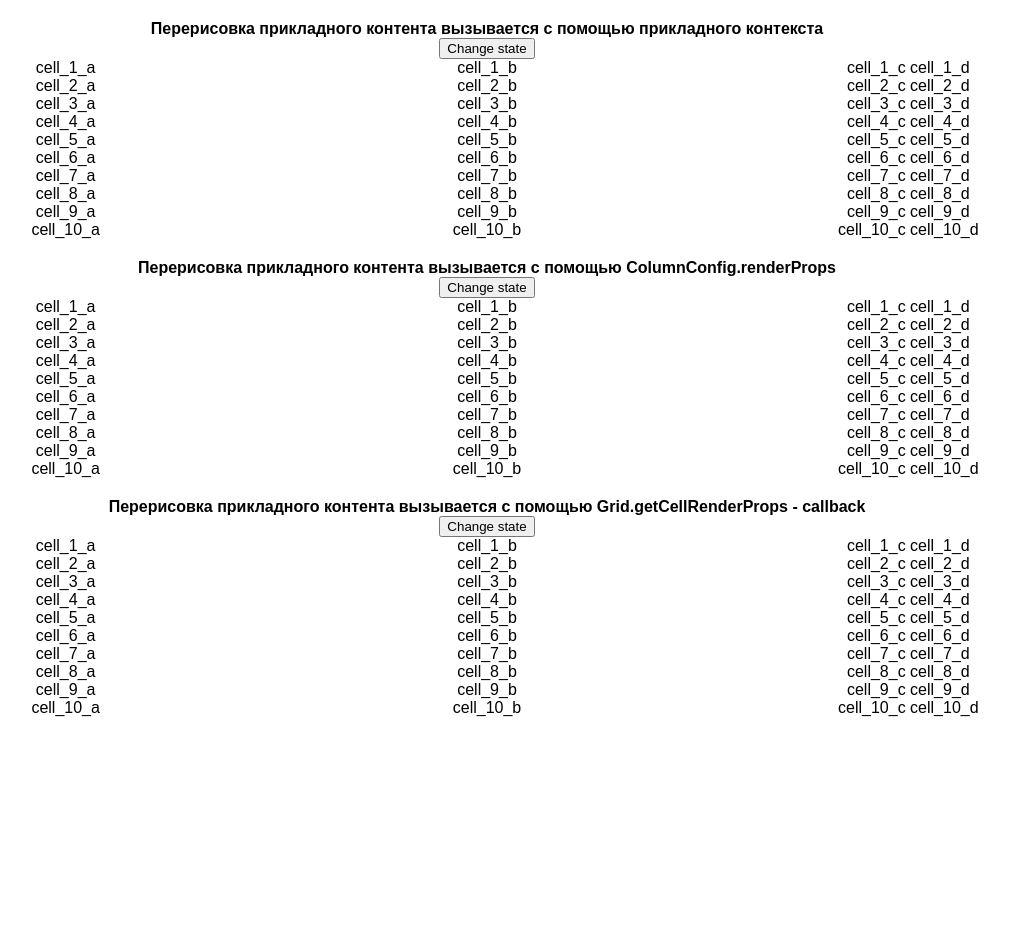
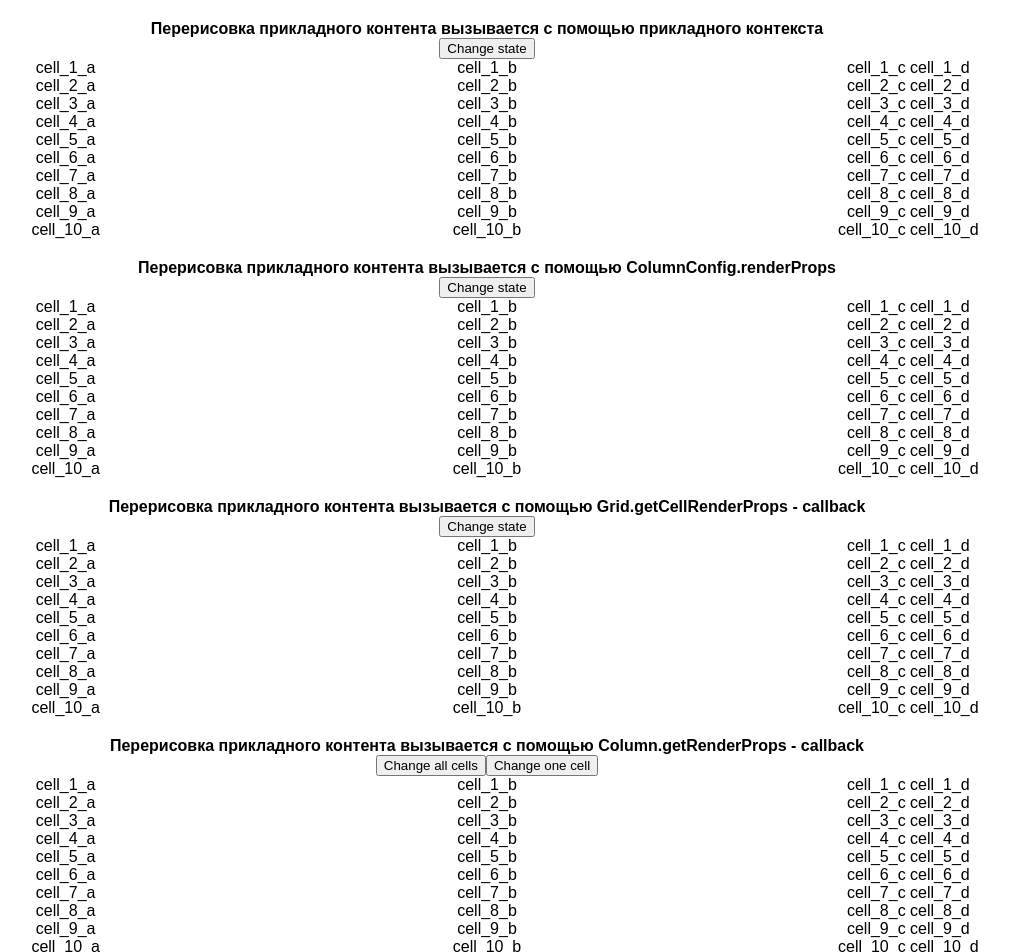
Before and after one commit to stormkirill98/gridreact, a React (Create React App) app: page / in a window 1280 px wide. Shown: the top 952 px of the page, without its empty margins (153-1162 px from the left). Before the commit the page ends 800 px from the top, so only its background shows below. Built offline with nearby package versions, Linux system fonts and the light colour scheme.

Commit message:
Column.getRenderProps: () => any

```diff
--- a/src/App.tsx
+++ b/src/App.tsx
@@ -3,6 +3,7 @@ import React from 'react';
 import CustomContext from './examples/CustomContext';
 import ColumnConfigRenderProps from './examples/ColumnConfigRenderProps';
 import GridGetCellRenderProps from './examples/GridGetCellRenderProps';
+import ColumnConfigGetRenderProps from './examples/ColumnConfigGetRenderProps';
 
 export default function App() {
    return (
@@ -10,6 +11,7 @@ export default function App() {
          <CustomContext />
          <ColumnConfigRenderProps />
          <GridGetCellRenderProps />
+         <ColumnConfigGetRenderProps />
       </div>
    );
 }
--- /dev/null
+++ b/src/examples/ColumnConfigGetRenderProps.tsx
@@ -0,0 +1,102 @@
+import React from "react";
+import {
+   CustomCellProps,
+   DEFAULT_CUSTOM_CELL_PROPS,
+   generateData,
+} from './utils';
+import {
+   Grid,
+   ICellContentRenderProps, IColumnConfig
+} from '../grid';
+
+const COMMENT = ``;
+
+function CustomCellRender(
+  props: ICellContentRenderProps<CustomCellProps>
+): React.ReactElement {
+  const button = props.renderProps?.displayButton && <button>Button</button>;
+  return (
+    <div>
+      {`${props.item.c} ${props.item.d}`}
+      {button}
+    </div>
+  );
+}
+
+export default function GridGetCellRenderProps(): React.ReactElement {
+  const [customCellProps, setCustomCellProps] = React.useState<CustomCellProps>(
+    DEFAULT_CUSTOM_CELL_PROPS
+  );
+
+  const getCustomCellRenderProps = React.useCallback(
+     () => customCellProps,
+     [customCellProps]
+  );
+
+  const getCustomCellRenderPropsForOneCell = React.useCallback(
+     (item: any) => item.key === '1' ? customCellProps : undefined,
+     [customCellProps]
+  );
+
+  const items = React.useMemo(() => generateData(10), []);
+
+   const [columns, setColumns] = React.useState<IColumnConfig[]>(
+      () =>  [
+         { width: "1fr", displayProperty: 'a' },
+         { width: "1fr", displayProperty: 'b' },
+         { width: "1fr", displayProperty: 'c', render: CustomCellRender, getRenderProps: getCustomCellRenderProps },
+      ]
+   );
+
+   // TODO идеальный вариант, но тогда пересоздатся ссылка на каждую колонку.
+   //  То есть чтобы избежать лишних перерисовок нужно нам глубоко сравнивать объект.
+   /*  const columns = React.useMemo<IColumnConfig<CustomCellProps>[]>(
+        () =>  [
+         { width: "1fr", displayProperty: 'a' },
+         { width: "1fr", displayProperty: 'b' },
+         { width: "1fr", displayProperty: 'c', render: CustomCellRender, getRenderProps: getCustomCellRenderProps },
+       ],
+        [getCustomCellRenderProps]
+     );*/
+
+   const changeState = (getRenderProps: any) => {
+      const newCustomCellProps = {
+         displayButton: !customCellProps.displayButton,
+      };
+      setCustomCellProps(newCustomCellProps);
+
+      const newColumns = columns.slice();
+      newColumns[2] = {
+         ...newColumns[2],
+         getRenderProps,
+      };
+      setColumns(newColumns);
+   };
+
+   const changeAllCells = () => {
+      changeState(getCustomCellRenderProps);
+   };
+
+   const changeOneCellState = () => {
+      changeState(getCustomCellRenderPropsForOneCell);
+   };
+
+  return (
+    <div>
+      <div title={COMMENT}>
+        <b>
+          Перерисовка прикладного контента вызывается с помощью
+          Column.getRenderProps - callback
+        </b>
+      </div>
+      <button onClick={changeAllCells}>Change all cells</button>
+      <button onClick={changeOneCellState}>Change one cell</button>
+
+      <Grid
+        keyProperty={"key"}
+        items={items}
+        columns={columns}
+      />
+    </div>
+  );
+}
--- a/src/grid/CellComponent.tsx
+++ b/src/grid/CellComponent.tsx
@@ -27,6 +27,7 @@ export interface IColumnConfig<TRenderProps = any> {
     * Кастомные опции для рендера контента.
     */
    renderProps?: TRenderProps;
+   getRenderProps?: (item: Record<string, string>) => TRenderProps;
 }
 
 export interface ICellContentRenderProps<TRenderProps = any, TRenderValue = any> {
@@ -36,8 +37,10 @@ export interface ICellContentRenderProps<TRenderProps = any, TRenderValue = any>
 }
 
 interface ICellComponentProps {
+   displayProperty: string| string[];
+   render?: TCellRender;
+
    item: Record<string, string>;
-   column: IColumnConfig;
    renderValue: TRenderValue;
    cellRenderProps?: any;
 }
@@ -45,14 +48,14 @@ interface ICellComponentProps {
 function CellComponent(props: ICellComponentProps): React.ReactElement {
    let content: string | React.ReactElement;
 
-   if (props.column.render) {
-      content = <props.column.render item={props.item}
-                                     renderProps={props.cellRenderProps || props.column.renderProps}
+   if (props.render) {
+      content = <props.render item={props.item}
+                                     renderProps={props.cellRenderProps}
                                      renderValue={props.renderValue}/>;
    } else {
-      const displayProperty = typeof props.column.displayProperty === 'string'
-         ? props.column.displayProperty
-         : props.column.displayProperty[0];
+      const displayProperty = typeof props.displayProperty === 'string'
+         ? props.displayProperty
+         : props.displayProperty[0];
       content = props.item[displayProperty];
    }
 
--- a/src/grid/RowComponent.tsx
+++ b/src/grid/RowComponent.tsx
@@ -1,5 +1,5 @@
 import React from 'react';
-import CellComponent, {IColumnConfig, TGetCellRenderPropsCallback, TRenderValue} from './CellComponent';
+import CellComponent, {IColumnConfig, TCellRender, TGetCellRenderPropsCallback, TRenderValue} from './CellComponent';
 
 interface IRowComponentProps {
    columns: IColumnConfig[];
@@ -9,10 +9,10 @@ interface IRowComponentProps {
    getCellRenderProps?: TGetCellRenderPropsCallback;
 }
 
-function getCellRenderValue(column: IColumnConfig, item: Record<string, string>): TRenderValue {
+function getCellRenderValue(displayProperty: string| string[], item: Record<string, string>): TRenderValue {
    const renderValue: TRenderValue = {};
 
-   const properties = typeof column.displayProperty === 'string' ? [column.displayProperty] : column.displayProperty;
+   const properties = typeof displayProperty === 'string' ? [displayProperty] : displayProperty;
    properties.forEach((property) => {
       renderValue[property] = item[property];
    })
@@ -22,27 +22,35 @@ function getCellRenderValue(column: IColumnConfig, item: Record<string, string>)
 
 // TODO Нужно для мемоизации renderValue, в нашей структуре это не пригодится, мемоизация будет на уровне коллекции
 //  то есть на уровне коллекции мы просто не изменим объект, если не изменился displayProperty
-function CellWrapper(props: {column: IColumnConfig, item: Record<string, string>, cellRenderProps: any}): React.ReactElement {
+function CellWrapper(props: {displayProperty: string| string[], item: Record<string, string>, cellRenderProps: any, render?: TCellRender}): React.ReactElement {
    const renderValue = React.useMemo(
-      () => getCellRenderValue(props.column, props.item),
-      [props.column.displayProperty]
+      () => getCellRenderValue(props.displayProperty, props.item),
+      [props.displayProperty]
    );
-   return <CellComponent column={props.column}
-                         item={props.item}
+   return <CellComponent item={props.item}
                          renderValue={renderValue}
+                         displayProperty={props.displayProperty}
+                         render={props.render}
                          cellRenderProps={props.cellRenderProps}/>
 }
 const CellWrapperMemo = React.memo(CellWrapper);
 
 function RowComponent(props: IRowComponentProps): React.ReactElement {
+
    return (
       <div className='grid-row'>
          {
-            props.columns.map((column) => <CellWrapperMemo key={column.displayProperty[0]}
-                                                           column={column}
-                                                           item={props.item}
-                                                           cellRenderProps={props.getCellRenderProps?.(column, props.item)}
-            />)
+            props.columns.map((column) => {
+               const renderProps = props.getCellRenderProps?.(column, props.item) ||
+                  column.renderProps ||
+                  column.getRenderProps?.(props.item);
+               return <CellWrapperMemo key={column.displayProperty[0]}
+                                       displayProperty={column.displayProperty}
+                                       render={column.render}
+                                       item={props.item}
+                                       cellRenderProps={renderProps}
+               />
+            })
          }
       </div>
    );
```
